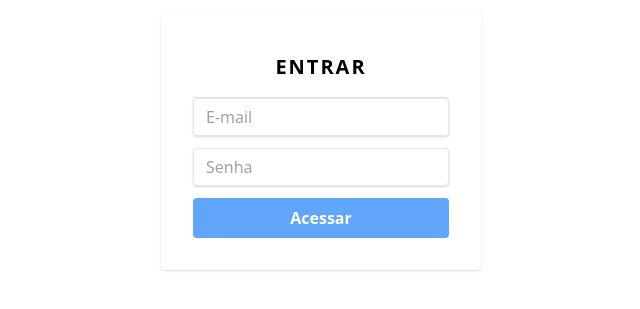
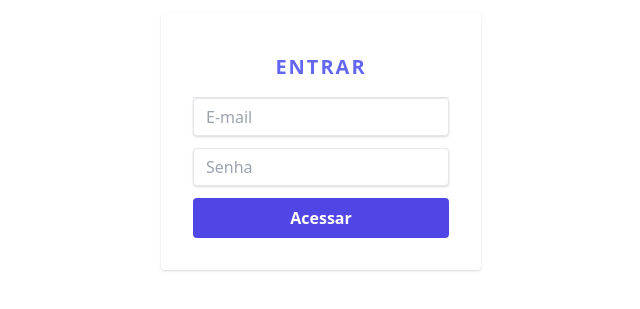
Before and after one commit to eltonsantos/beneficiarios, a React (Create React App) app in the folder frontend/: page /login in a window 1280 px wide. Shown: the part 251-560 px from the top of the page, without its empty margins (319-959 px from the left). Built offline with nearby package versions, Linux system fonts and the light colour scheme.

Commit message:
Finish Index Page with modal

```diff
--- a/frontend/src/pages/Login/index.jsx
+++ b/frontend/src/pages/Login/index.jsx
@@ -14,7 +14,7 @@ const Login = () => {
   return (
     <Container>
       <form className="bg-white shadow rounded px-8 pt-6 pb-8 mb-4 w-80">
-        <h3 className="border-b py-4 font-bold text-black text-center text-xl tracking-widest uppercase">Entrar</h3>
+        <h3 className="border-b py-4 font-bold text-indigo-500 text-center text-xl tracking-widest uppercase">Entrar</h3>
 
         <input
           type="email"
@@ -34,7 +34,7 @@ const Login = () => {
 
         <button
           type="submit"
-          className="bg-blue-400 hover:bg-blue-500 w-full text-white font-bold py-2 px-4 rounded focus:outline-none focus:shadow-outline block"
+          className="bg-indigo-600 hover:bg-indigo-700 w-full text-white font-bold py-2 px-4 rounded focus:outline-none focus:shadow-outline block"
         >
           Acessar
         </button>
```
